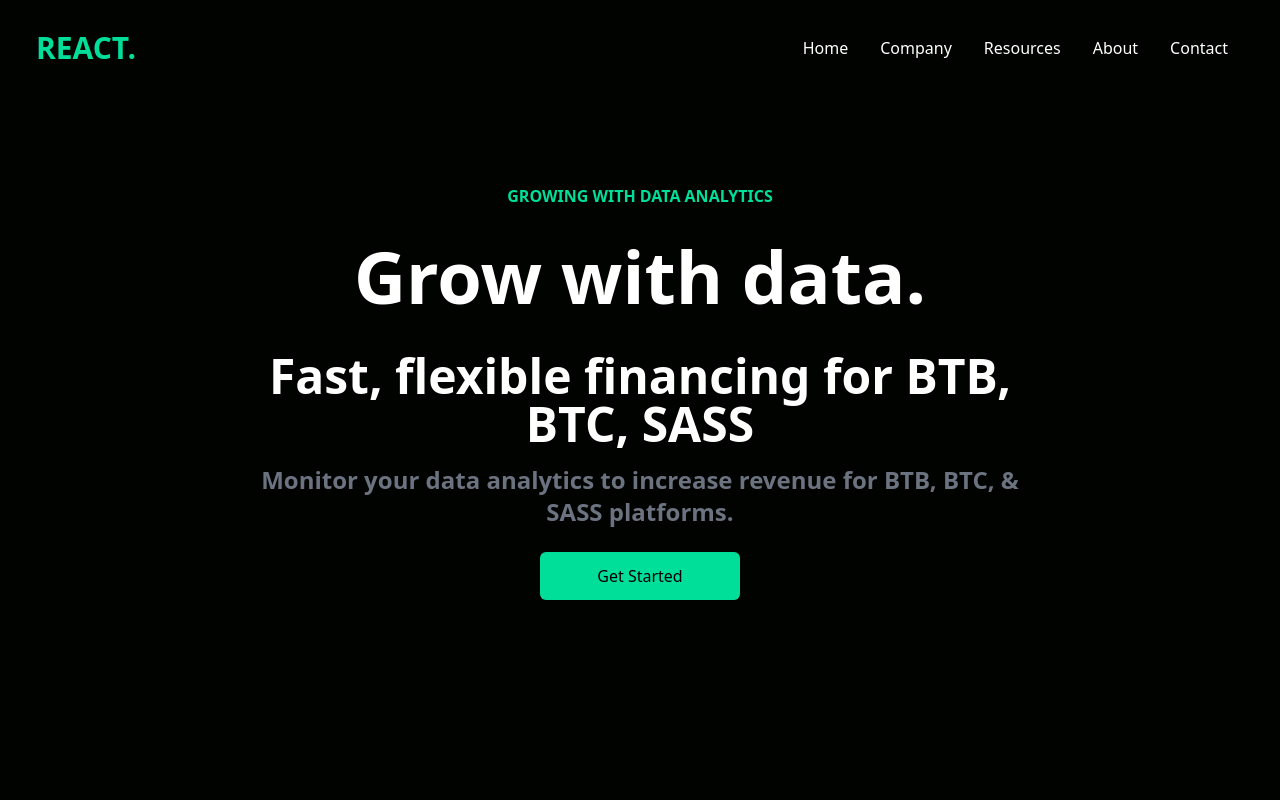
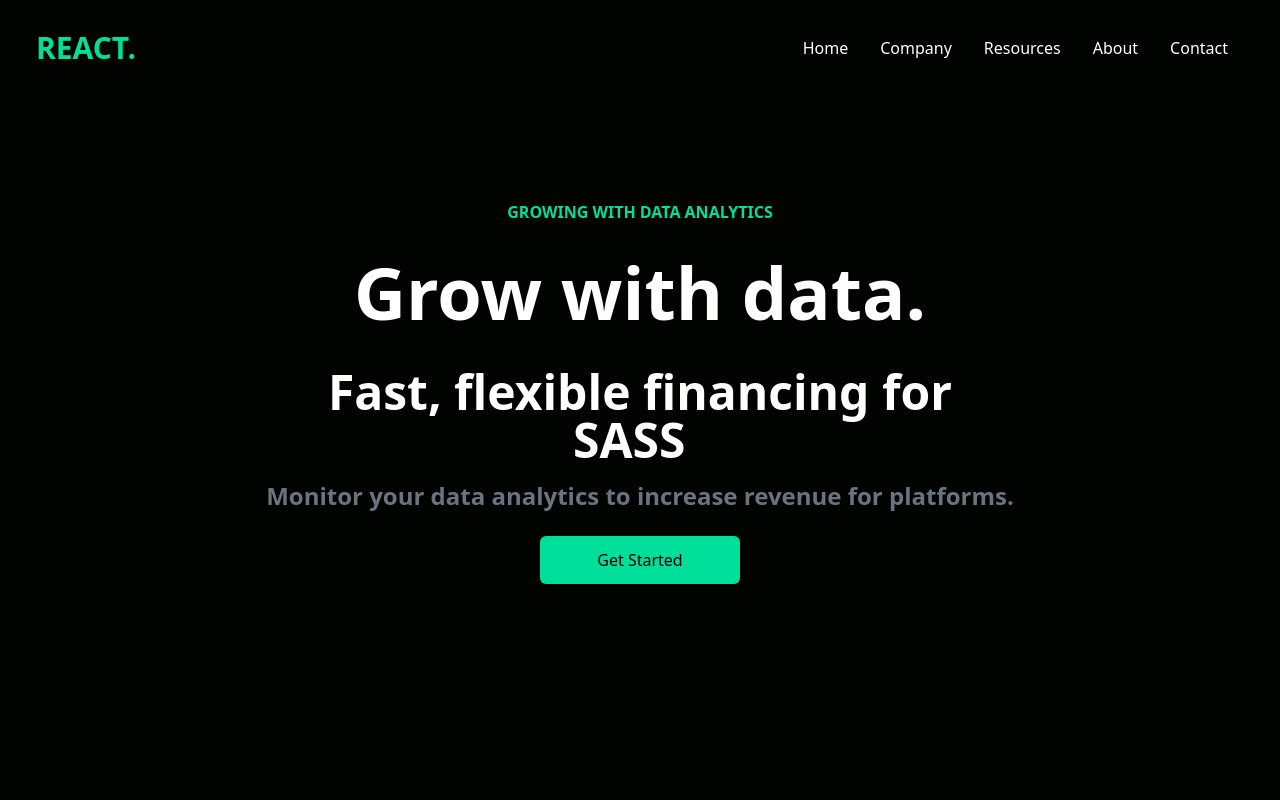
Before and after one commit to gregorybv/grow-with-data, a React (Create React App) app: page / in a window 1280 px wide. Shown: the top 800 px of the page. Built offline with nearby package versions, Linux system fonts and the light colour scheme.

Commit message:
new animation

```diff
--- a/src/components/Hero.jsx
+++ b/src/components/Hero.jsx
@@ -1,4 +1,5 @@
 import React from 'react';
+import {TypeAnimation} from "react-type-animation";
 
 const Hero = () => {
   return (
@@ -7,10 +8,23 @@ const Hero = () => {
         <p className='text-[#00df9a] font-bold p-2'>GROWING WITH DATA ANALYTICS</p>
         <h1 className='md:text-7xl sm:text-6xl text-4xl font-bold md:py-6'>Grow with data.</h1>
         <div className='flex justify-center items-center'>
-          <p className='md:text-5xl sm:text-4xl text-xl font-bold py-4'>Fast, flexible financing for BTB, BTC, SASS</p>
+          <p className='md:text-5xl sm:text-4xl text-xl font-bold py-4'>Fast, flexible financing for <TypeAnimation
+            sequence={[
+              'BTB',
+              2000,
+              'BTC',
+              2000,
+              'SASS',
+              2000,
+            ]}
+            wrapper="div"
+            cursor={true}
+            repeat={Infinity}
+            style={{fontSize: '1em', paddingLeft: '5px'}}
+          /></p>
         </div>
         <p className='md:text-2xl text-xl font-bold text-gray-500'>
-          Monitor your data analytics to increase revenue for BTB, BTC, & SASS platforms.
+          Monitor your data analytics to increase revenue for platforms.
         </p>
      <button className='bg-[#00df9a] w-[200px] rounded-md font-medium my-6 mx-auto py-3 text-black'>Get Started</button>
       </div>
```
